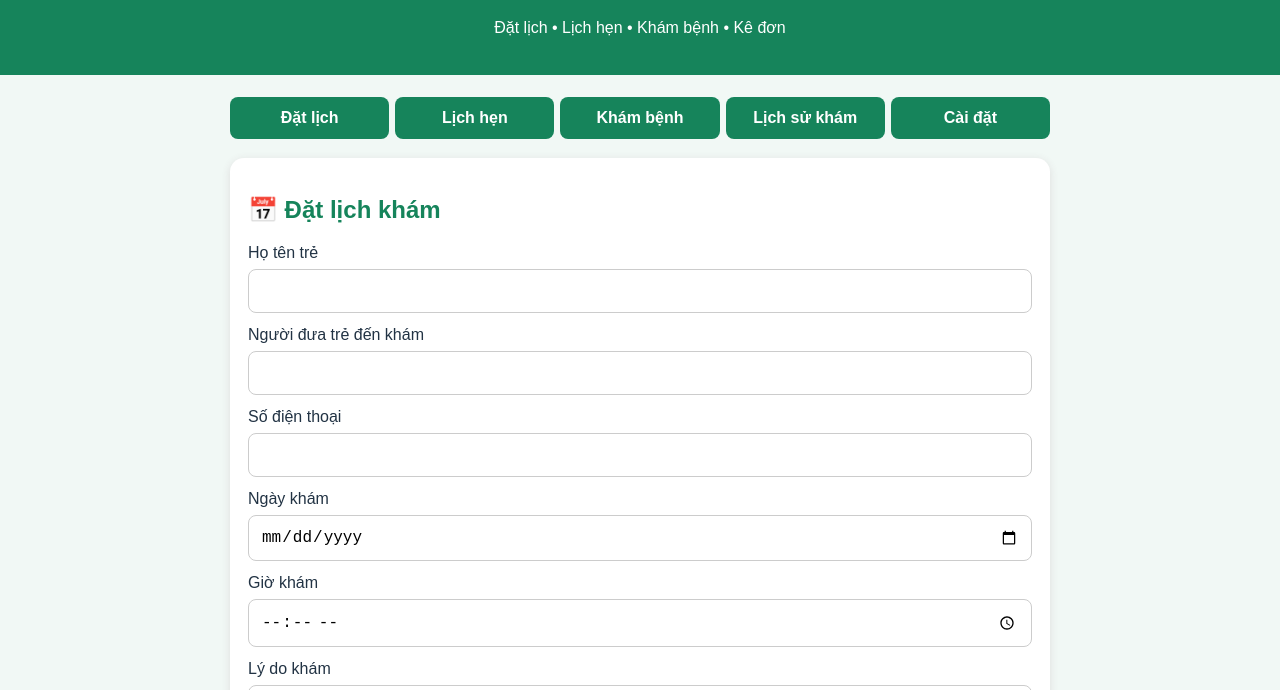
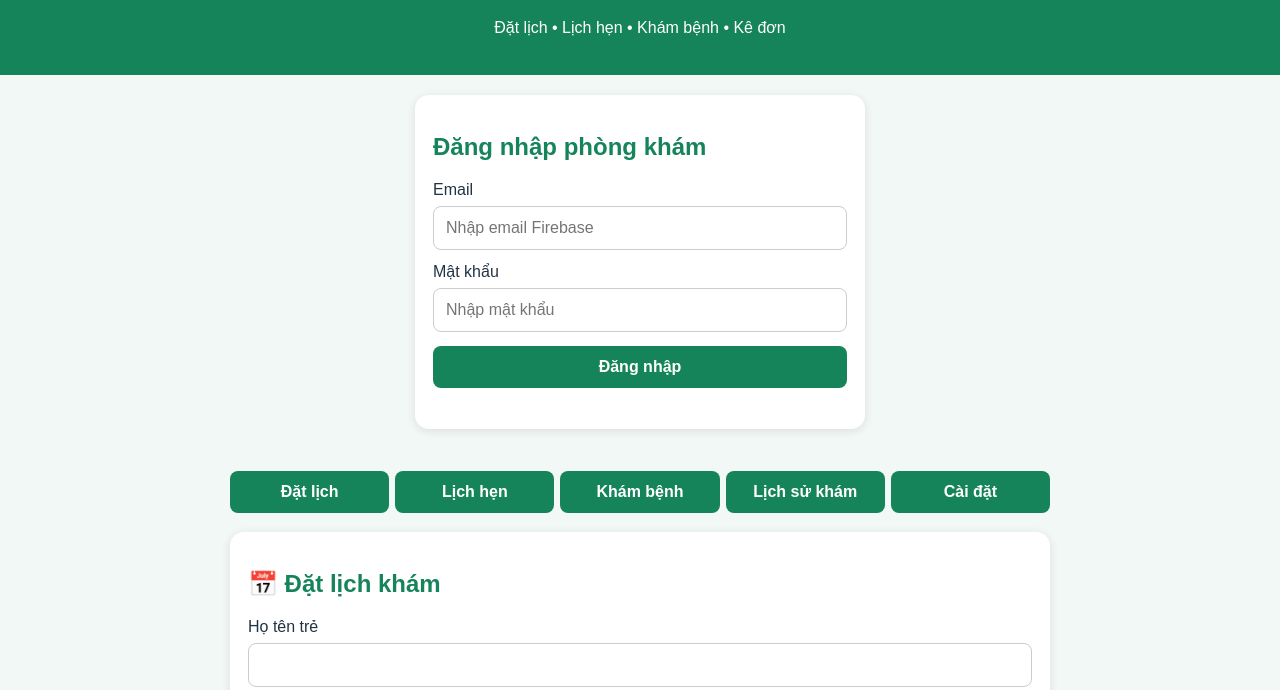
Before and after one commit to bsngavp/phong-kham-cknhi-phuong-nga, a plain HTML site: page index.html in a window 1280 px wide. Shown: the part 84-774 px from the top of the page. Drawn offline with Linux system fonts and the light colour scheme; no server answers.

Commit message:
Add Firebase login interface to index.html

```diff
--- a/index.html
+++ b/index.html
@@ -38,7 +38,15 @@ body{background:white}
 <h1>🌿 Phòng khám Nhi Phương Nga</h1>
 <p>Đặt lịch • Lịch hẹn • Khám bệnh • Kê đơn</p>
 </header>
-
+<!-- GIAO DIỆN ĐĂNG NHẬP FIREBASE --><div id="loginBox" class="card" style="display:none;max-width:450px;margin:20px auto">
+  <h2>Đăng nhập phòng khám</h2>
+  <label>Email</label>
+  <input id="loginEmail" type="email" placeholder="Nhập email Firebase">
+  <label>Mật khẩu</label>
+  <input id="loginPassword" type="password" placeholder="Nhập mật khẩu">
+  <button onclick="loginFirebase()">Đăng nhập</button>
+  <p id="loginMessage"></p>
+</div>
 <main>
 
 <nav class="no-print">
@@ -867,6 +875,37 @@ auth.onAuthStateChanged(function(user) {
     console.log("Chưa đăng nhập");
   }
 });
+function loginFirebase() {
+  const email = document.getElementById("loginEmail").value.trim();
+  const password = document.getElementById("loginPassword").value;
+  const message = document.getElementById("loginMessage");
+
+  if (!email || !password) {
+    message.textContent = "Vui lòng nhập email và mật khẩu";
+    return;
+  }
+
+  auth.signInWithEmailAndPassword(email, password)
+    .then(function() {
+      message.textContent = "Đăng nhập thành công";
+    })
+    .catch(function(error) {
+      message.textContent = "Lỗi đăng nhập: " + error.message;
+    });
+}
+
+auth.onAuthStateChanged(function(user) {
+  const loginBox = document.getElementById("loginBox");
+
+  if (user) {
+    loginBox.style.display = "none";
+    console.log("Đã đăng nhập:", user.email);
+  } else {
+    loginBox.style.display = "block";
+    console.log("Chưa đăng nhập");
+  }
+});
+
 </script>
 
 </body>
```
